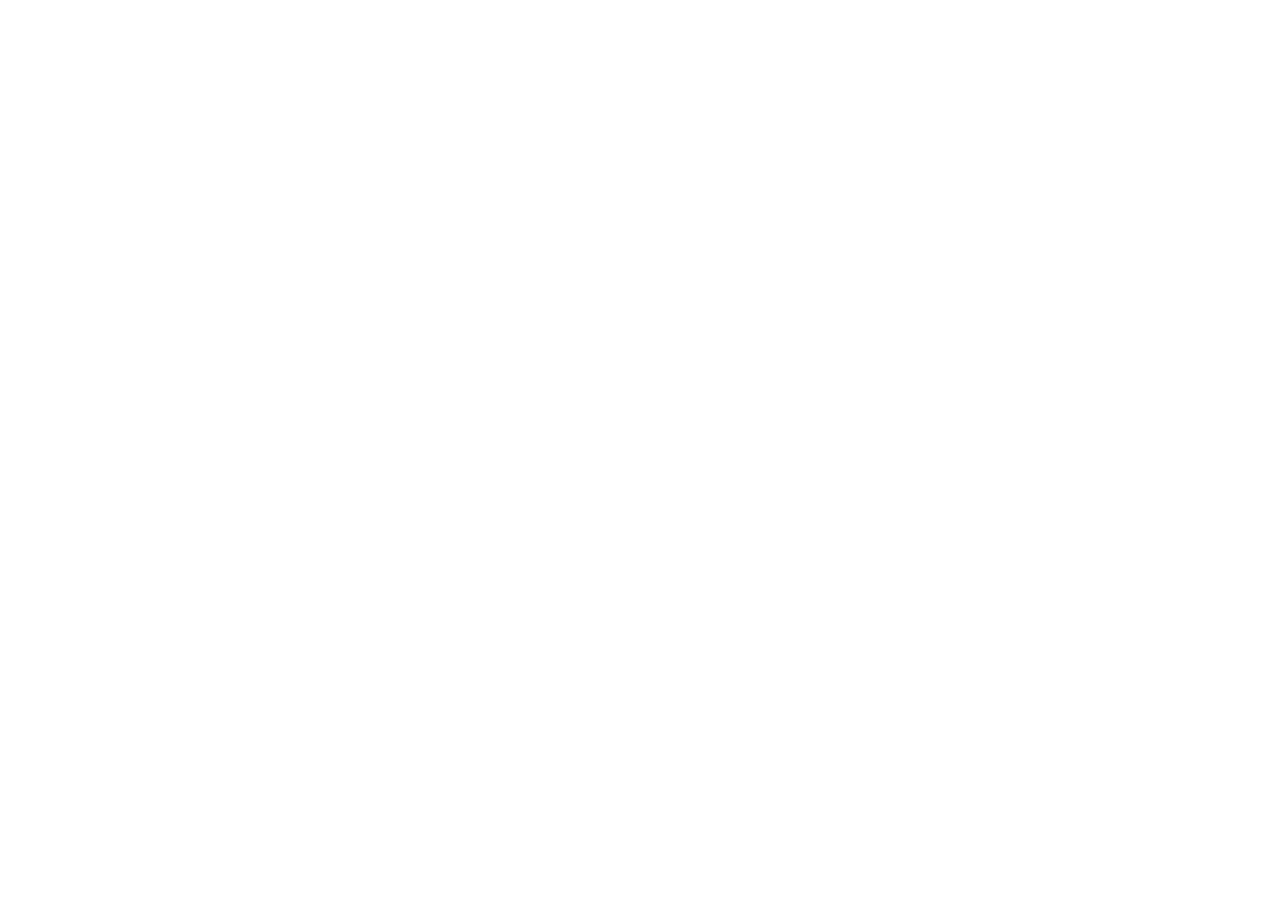
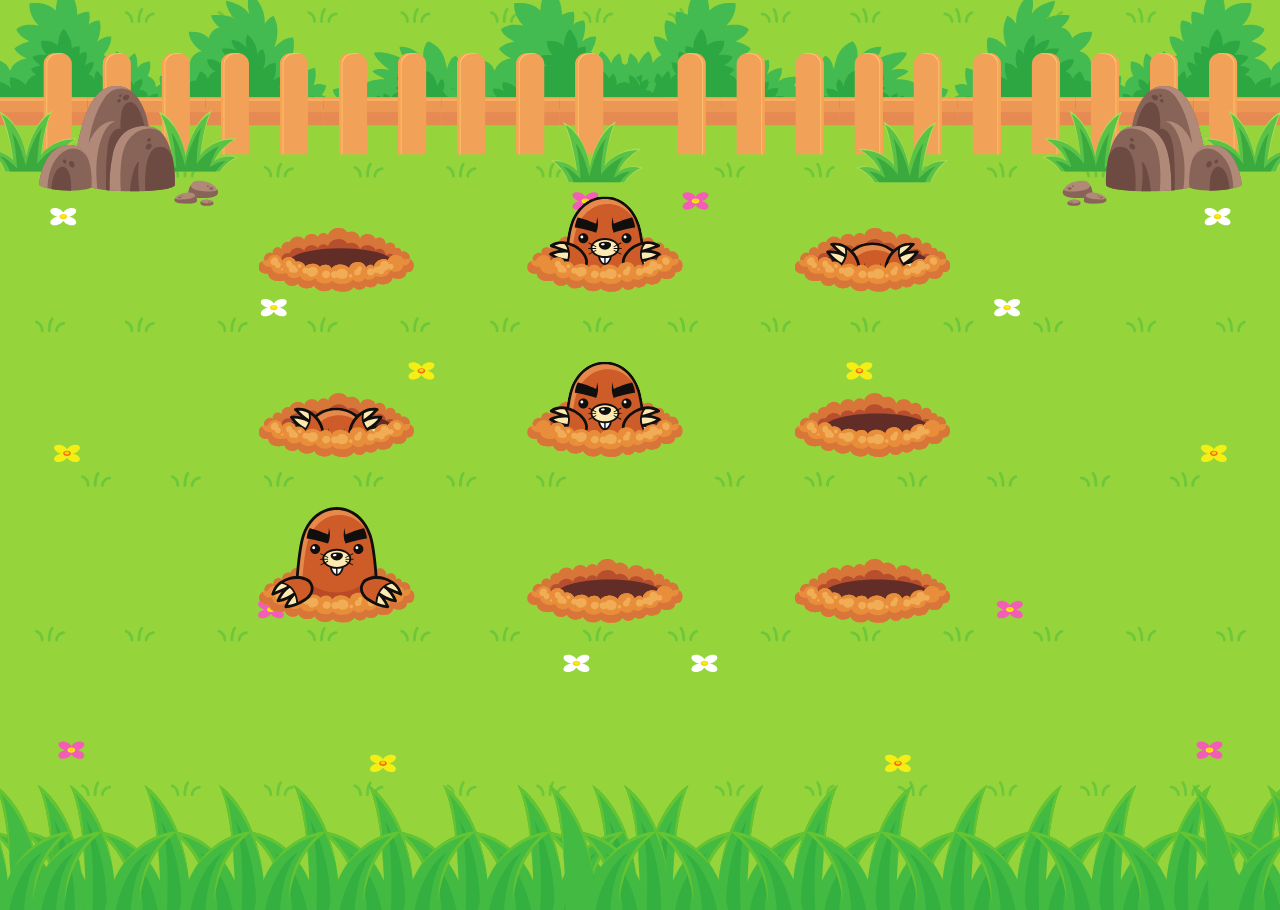
Before and after one commit to guilhermeguimaraesn/Explorer, a plain HTML site: page Nivel 3/JARDIM_DAS_TOUPERAS/index.html in a window 1280 px wide. Before the commit the page ends 800 px from the top, so only its background shows below. Drawn offline with Linux system fonts and the light colour scheme.

Commit message:
modified:   Nivel 3/JARDIM_DAS_TOUPERAS/index.html 	modified:   Nivel 3/JARDIM_DAS_TOUPERAS/style.css

```diff
--- a/Nivel 3/JARDIM_DAS_TOUPERAS/index.html
+++ b/Nivel 3/JARDIM_DAS_TOUPERAS/index.html
@@ -4,8 +4,42 @@
     <meta charset="UTF-8">
     <meta name="viewport" content="width=device-width, initial-scale=1.0">
     <title>Jardim das Touperas</title>
+    <link rel="stylesheet" href="style.css">
 </head>
 <body>
-
+    <div class="page">
+        <div class="fundo">
+            <img src="imagens/fundo.svg" alt="Fundo gramado para as touperas" id="fundo">
+        </div>
+        <div class="cards">
+            <div class="card">
+                <img src="imagens/toupeira6.svg" alt="buraco para toupera">
+            </div>
+            <div class="card">
+                <img src="imagens/toupeira2.svg" alt="buraco para toupera">
+            </div>
+            <div class="card">
+                <img src="imagens/toupeira1.svg" alt="buraco para toupera">
+            </div>
+            <div class="card">
+                <img src="imagens/toupeira5.svg" alt="buraco para toupera">
+            </div>
+            <div class="card">
+                <img src="imagens/toupeira6.svg" alt="buraco para toupera">
+            </div>
+            <div class="card">
+                <img src="imagens/toupeira4.svg" alt="buraco para toupera">
+            </div>
+            <div class="card">
+                <img src="imagens/toupeira3.svg" alt="buraco para toupera">
+            </div>
+            <div class="card">
+                <img src="imagens/toupeira6.svg" alt="buraco para toupera">
+            </div>
+            <div class="card">
+                <img src="imagens/toupeira6.svg" alt="buraco para toupera">
+            </div>
+        </div>
+    </div>
 </body>
 </html>
--- a/Nivel 3/JARDIM_DAS_TOUPERAS/style.css
+++ b/Nivel 3/JARDIM_DAS_TOUPERAS/style.css
@@ -0,0 +1,89 @@
+* {
+    margin: 0;
+    padding: 0;
+    box-sizing: border-box;
+}
+
+:root {
+    font-size: 62.5%;
+}
+
+body {
+    /* background-image: url('imagens/fundo.svg');
+  background-size: cover;
+  background-repeat: no-repeat;
+  background-position: center center; */
+    font-size: 1.6rem;
+
+}
+
+.fundo {
+    padding: 0;
+    margin: 0;
+    height: auto;
+    width: 100%;
+}
+
+.fundo img {
+
+    display: block;
+    width: 100%;
+    height: 100%;
+}
+
+.cards {
+    scale: 0.7;
+    align-items: center;
+    display: grid;
+    position: absolute;
+    top: 4rem;
+    right: 6rem;
+    left: 6rem;
+    bottom: 4rem;
+    padding: 3.5rem;
+    gap: 6rem;
+    grid-template-areas:
+        "A B C"
+        "D E F"
+        "G H I";
+}
+
+.cards .card:nth-child(1) {
+    grid-area: A;
+}
+
+.cards .card:nth-child(2) {
+    grid-area: B;
+}
+
+.cards .card:nth-child(3) {
+    grid-area: C;
+}
+
+.cards .card:nth-child(4) {
+    grid-area: D;
+}
+
+.cards .card:nth-child(5) {
+    grid-area: F;
+}
+
+.cards .card:nth-child(6) {
+    grid-area: E;
+}
+
+.cards .card:nth-child(7) {
+    grid-area: G;
+}
+
+.cards .card:nth-child(8) {
+    grid-area: H;
+}
+
+.cards .card:nth-child(9) {
+    grid-area: I;
+}
+
+.cards .card {
+    position: relative;
+}
```
